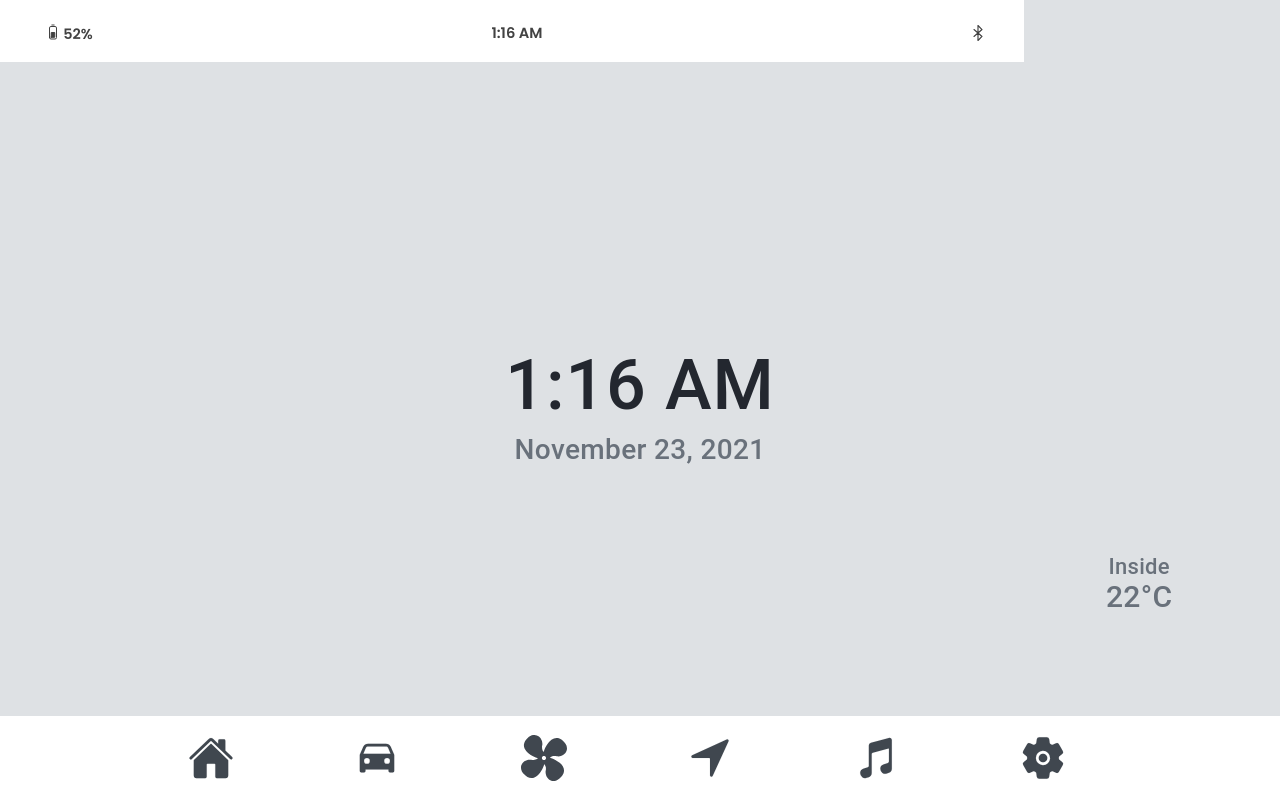
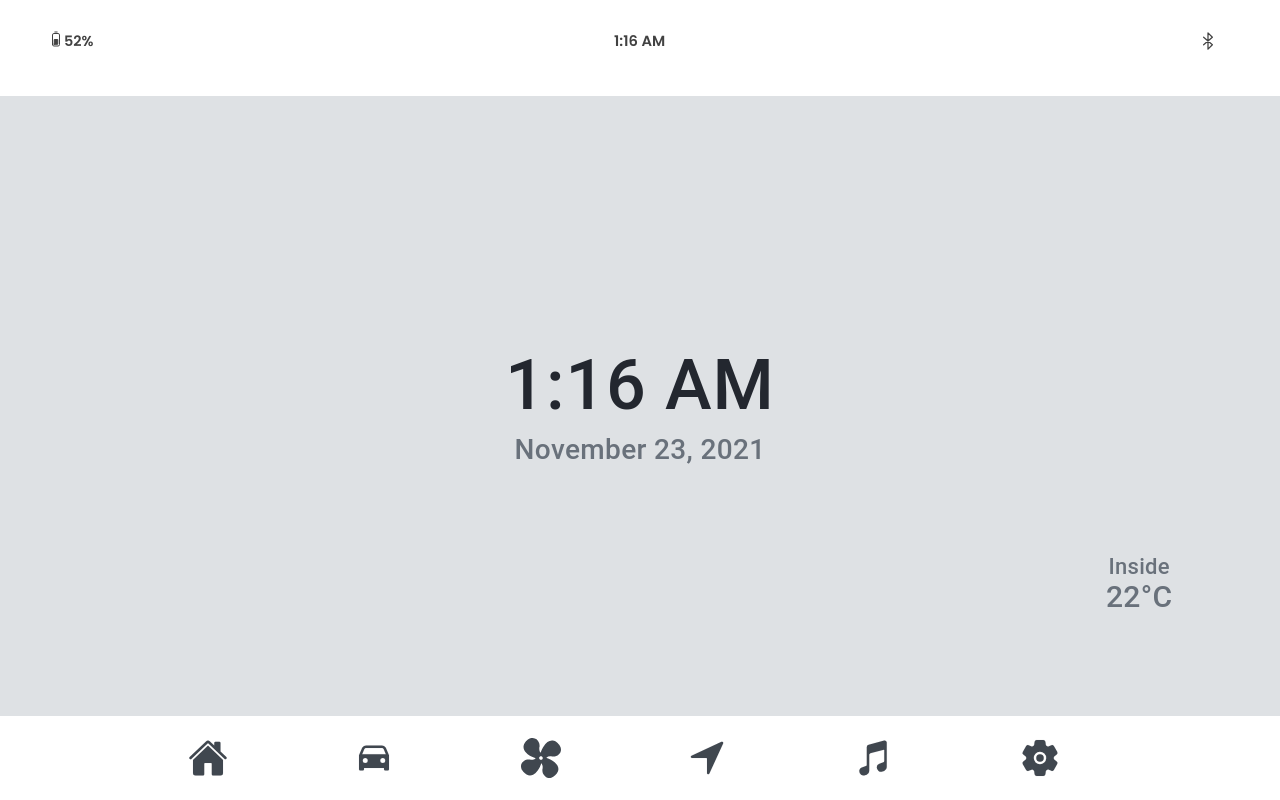
Before and after one commit to relectric-car-team/user-interface, a React (Create React App) app: page / in a window 1280 px wide. Built offline with nearby package versions, Linux system fonts and the light colour scheme.

Commit message:
fix: scaling now dynamic for header and footer

```diff
--- a/src/components/FooterBar.scss
+++ b/src/components/FooterBar.scss
@@ -24,7 +24,7 @@
 
 .FooterBarIcon {
     align-self: center;
-    font-size: 230%;
+    font-size: 40px;
 }
 
 .FooterBarColumn {
--- a/src/components/TopBar.scss
+++ b/src/components/TopBar.scss
@@ -1,15 +1,17 @@
 .TopToolbar {
-    width: 1024px;
+    min-width: 100%;
 
-    height: 62px;
+    min-height: 12%;
+    max-height: 12%;
 
-    padding: 0px 35px;
+    padding-left: 3%;
+    padding-right: 3%;
+    padding-top: 1%;
+    padding-bottom: 0%;
 }
 
 .TopBarRow {
-    width: 954px;
-
-    height: 18.7px;
+    height: 5%;
 
     vertical-align: middle;
 
@@ -17,13 +19,13 @@
 
     align-items: center;
 
-    padding: 0;
+    //padding-top: 1%;
 }
 
 .Time {
-    width: 63px;
+    width: 6%;
 
-    height: 17.4px;
+    height: 6%;
 
     font-family: Poppins;
 
@@ -40,7 +42,7 @@
     letter-spacing: normal;
 
     text-align: center;
-    vertical-align: middle;
+    //vertical-align: middle;
 }
 .TimeCol {
     background-color: green;
@@ -51,18 +53,18 @@
 }
 
 .BluetoothRow {
-    padding-left: 94%;
+    padding-left: 92%;
 }
 
 .BatteryIcon {
-    vertical-align: middle;
-    transform: scale(1.8);
+    // vertical-align: middle;
+    transform: scale(200%);
     transform: rotate(-90deg);
 }
 .BatteryText {
-    width: 34px;
+    //width: 12%;
 
-    height: 19px;
+    height: 3.2%;
 
     font-family: Poppins;
 
@@ -83,5 +85,5 @@
 }
 
 .BluetoothIcon {
-    transform: scale(1.15);
+    transform: scale(125%);
 }
--- a/src/pages/ComponentModal.scss
+++ b/src/pages/ComponentModal.scss
@@ -3,14 +3,14 @@
 .ComponentModal {
     .modal-wrapper {
         min-width: 96%;
-        max-height: 72%;
+        max-height: 70%;
         border-radius: 27px;
         position: absolute;
         @media only screen and (max-height: 800px) {
-            top: 5%;
+            top: 14%;
         }
         @media only screen and (max-height: 600px) {
-            top: 10%;
+            top: 14%;
         }
         box-shadow: none;
     }
```
